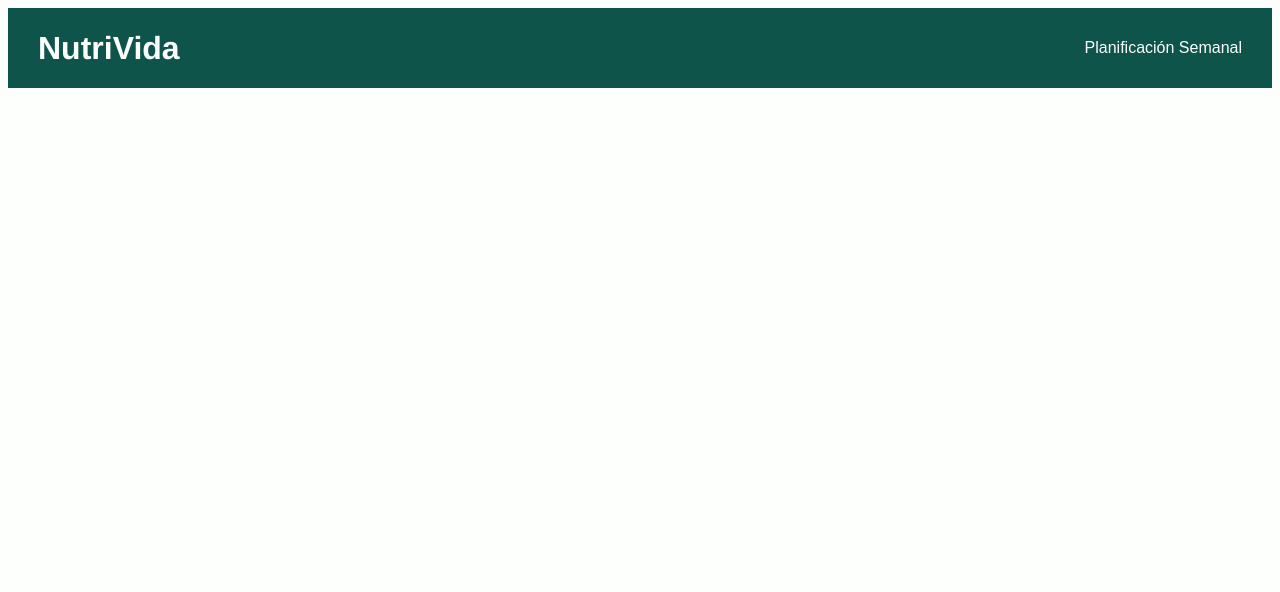
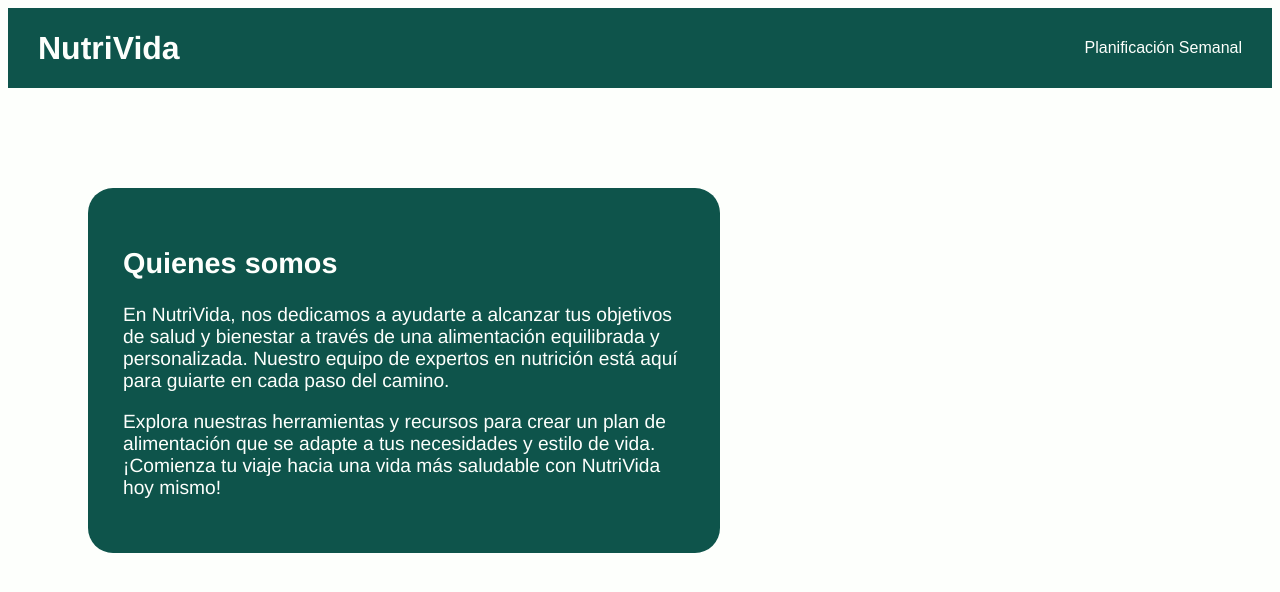
Before and after one commit to CopyGame0/Proyecto_Inicial_USM, a Django app: page / in a window 1280 px wide. Shown: the top 592 px of the page. Run offline with Django 5.2, Linux system fonts and the light colour scheme.

Commit message:
Cambios a la pagina principal (aun no termino solo necesitaba guardar algo porque estoy cambiando otra cosa)

```diff
--- a/NutriVida/inicio/static/inicio/style.css
+++ b/NutriVida/inicio/static/inicio/style.css
@@ -15,18 +15,34 @@ header{
     background-color: #0E544B;
     color: #fdfffc;
     align-items: center;
+    margin bottom: 50px;
 }
 header ul {
     display: flex;
     font-family: sans-serif;
-    list-style: none; /* Quita las viñetas/puntos */
-    gap: 20px;        /* Espacio entre Recetas, Planificación y Perfil */
+    list-style: none;
+    gap: 20px;
     margin-right: 30px;
-    padding: 0;
 }
 
-/* Estilo para que los enlaces no tengan subrayado */
 header a {
     text-decoration: none;
     color: #fdfffc;
 }
+main {
+    padding top: 100px;
+}
+.info_inicial {
+    font-family: Helvetica, sans-serif;
+    font-size:larger;
+    background-color: #0E544B; !important;
+    color:#FDFFFC;
+    justify-content: flex-start;
+    margin-top: 100px;
+    margin-left: 80px;
+    border-radius: 25px;
+    width:50%;
+    max-width: 700px;
+    padding: 35px;
+    box-sizing: border-box;
+}
--- a/NutriVida/inicio/templates/inicio/index.html
+++ b/NutriVida/inicio/templates/inicio/index.html
@@ -1,14 +1,15 @@
-{% load static %}
+
 <!DOCTYPE html>
 <html lang="en">
 <head>
+    {% load static %}
     <meta charset="UTF-8">
     <meta name="viewport" content="width=device-width, initial-scale=1.0">
 
-    <link rel="stylesheet" href="{% static 'inicio/style.css' %}">
+    <link rel="stylesheet" href="{% static 'inicio/style.css' %}?v=1.1">
     <title>NutriVida</title>
 </head>
-<body>
+<body> <! aca esta la info del header >
     <header>
         <div class="logo">
             <h1 class="nombre-empresa">   NutriVida</h1>
@@ -21,5 +22,11 @@
                 </ul>
             </nav>
     </header>
-
+<main> <! aca esta la info del cuerpo >
+    <div class="info_inicial">
+        <h2>Quienes somos</h2>
+        <p>En NutriVida, nos dedicamos a ayudarte a alcanzar tus objetivos de salud y bienestar a través de una alimentación equilibrada y personalizada. Nuestro equipo de expertos en nutrición está aquí para guiarte en cada paso del camino.</p>
+        <p>Explora nuestras herramientas y recursos para crear un plan de alimentación que se adapte a tus necesidades y estilo de vida. ¡Comienza tu viaje hacia una vida más saludable con NutriVida hoy mismo!</p>
+    </div>
+    </main>
 </body>
```
Also changed, not shown: NutriVida/inicio/static/Datos.txt (line endings or trailing spaces).
